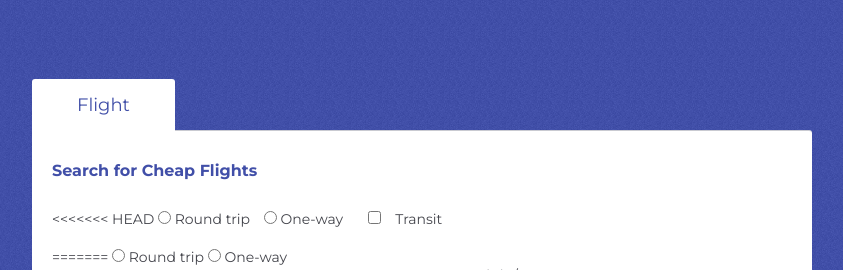
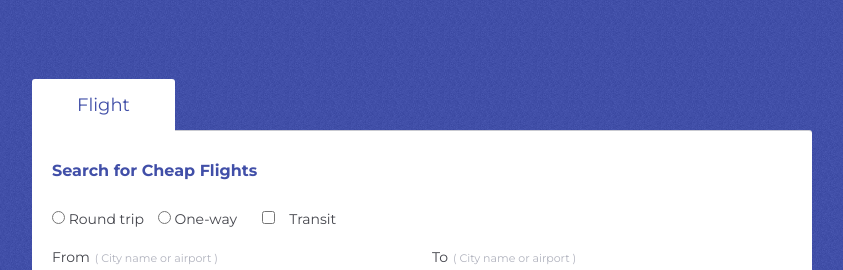
Before and after one commit to aswanesher/simple_ota, a PHP site: page / in a window 1280 px wide. Shown: the part 30-300 px from the top of the page, without its empty margins (218-1061 px from the left). Run offline with PHP 8.4, Linux system fonts and the light colour scheme; data that the repository does not hold is empty; some libraries are stand-ins or nearby versions.

Commit message:
Perubahan index

```diff
--- a/index.php
+++ b/index.php
@@ -16,19 +16,12 @@ require_once("header.php");
       <h3>Search for Cheap Flights</h3>
       <form  method="post" action="showmaskapai.php">
         <p class="select_flight"> <span>
-<<<<<<< HEAD
-                <input type="radio" name="way" class="radio" value="1" />
+                <input type="radio" name="way" id="two" class="radio" value="1" />
           Round trip</span> <span>
-          <input type="radio" name="way" class="radio" value="0" />
+          <input type="radio" name="way" id="one" class="radio" value="0" />
           One-way</span>
             <span> <input type="checkbox" name="transit" value="1"/>
             Transit</span></p>
-=======
-          <input type="radio" name="radio" id="two" class="radio" />
-          Round trip</span> <span>
-          <input type="radio" name="radio" id="one" class="radio" />
-          One-way</span></p>
->>>>>>> origin/master
          <p class="pull-left">
           <label>From<small>( City name or airport )</small></label>
           <select class="pull-left" name="orig">
```
